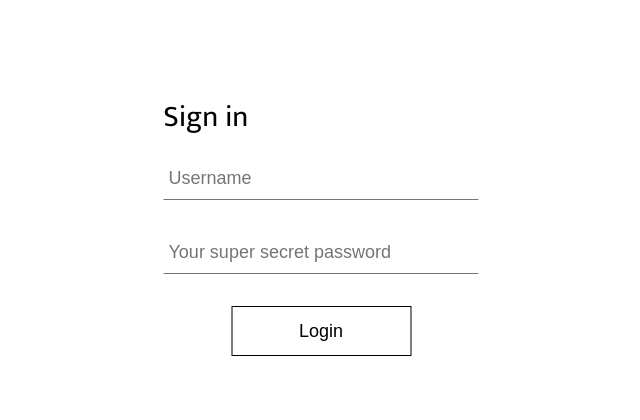
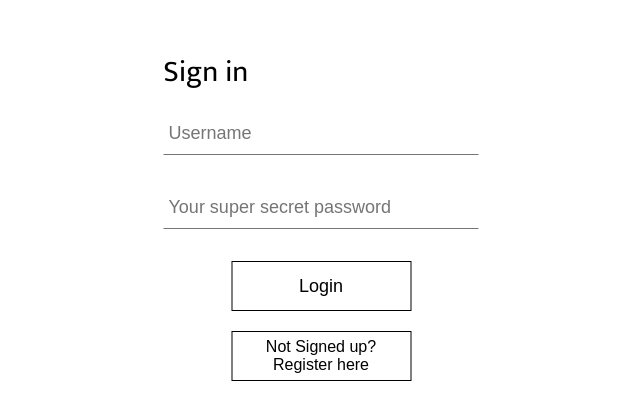
Before and after one commit to githmin/notes-app-mern-frontend, a React (Create React App) app: page / in a window 1280 px wide. Shown: the part 176-596 px from the top of the page, without its empty margins (319-959 px from the left). Built offline with nearby package versions, Linux system fonts and the light colour scheme.

Commit message:
added sign un apd in page links to react router dom

```diff
--- a/src/components/Register.jsx
+++ b/src/components/Register.jsx
@@ -1,5 +1,6 @@
 import React from "react";
 import styled from "styled-components";
+import { Link } from "react-router-dom";
 
 const Mcontainer = styled.div`
   @import url("https://fonts.googleapis.com/css2?family=Mukta&display=swap");
@@ -68,6 +69,30 @@ const Submit = styled.button`
     background: black;
   }
 `;
+
+const SigninDiv = styled.div`
+  display: flex;
+  align-items: center;
+  justify-content: center;
+  margin: 20px;
+`;
+const Signin = styled.button`
+  width: 180px;
+  height: 50px;
+  font-size: 16px;
+  cursor: pointer;
+  background: transparent;
+  border: 1px solid black;
+  outline: none;
+  transition: 0.5s ease-in-out;
+
+  :hover {
+    color: white;
+    border: 1px solid black;
+    transition: 0.5s ease-in-out;
+    background: black;
+  }
+`;
 const Register = () => {
   return (
     <Mcontainer>
@@ -78,6 +103,11 @@ const Register = () => {
           <Password placeholder="Your super secret password" />
           <Submit>Register!</Submit>
         </Form>
+        <SigninDiv>
+          <Link to="/">
+            <Signin>Alread a user? Sign in here</Signin>
+          </Link>
+        </SigninDiv>
       </Paper>
     </Mcontainer>
   );
--- a/src/components/Signin.jsx
+++ b/src/components/Signin.jsx
@@ -1,4 +1,5 @@
 import React from "react";
+import { Link } from "react-router-dom";
 import styled from "styled-components";
 
 const Mcontainer = styled.div`
@@ -68,6 +69,30 @@ const Submit = styled.button`
     background: black;
   }
 `;
+
+const RegisterDiv = styled.div`
+  display: flex;
+  align-items: center;
+  justify-content: center;
+  margin: 20px;
+`;
+const Reg = styled.button`
+  width: 180px;
+  height: 50px;
+  font-size: 16px;
+  cursor: pointer;
+  background: transparent;
+  border: 1px solid black;
+  outline: none;
+  transition: 0.5s ease-in-out;
+
+  :hover {
+    color: white;
+    border: 1px solid black;
+    transition: 0.5s ease-in-out;
+    background: black;
+  }
+`;
 const Signin = () => {
   return (
     <Mcontainer>
@@ -78,6 +103,11 @@ const Signin = () => {
           <Password placeholder="Your super secret password" />
           <Submit>Login</Submit>
         </Form>
+        <RegisterDiv>
+          <Link to="/signup">
+            <Reg>Not Signed up? Register here</Reg>
+          </Link>
+        </RegisterDiv>
       </Paper>
     </Mcontainer>
   );
```
